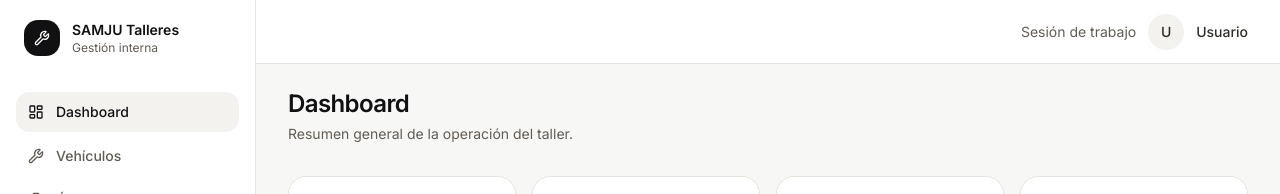
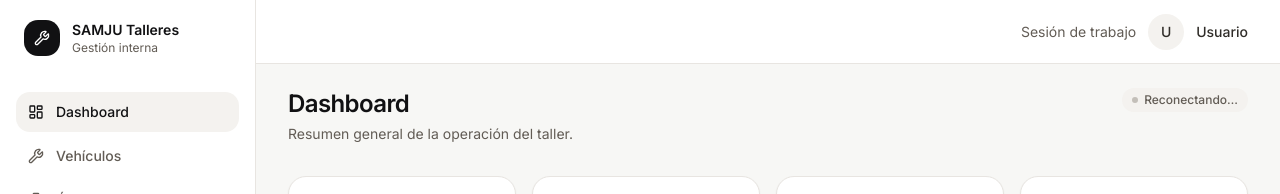
Before and after one commit to paboncito666/samju-talleres, a Next.js app in the folder samju-talleres/: page /dashboard in a window 1280 px wide. Shown: the top 194 px of the page. Built offline with nearby package versions, Linux system fonts and the light colour scheme; no server answers; the database is empty.

Commit message:
feat: integrar Supabase Realtime para actualizaciones en vivo

```diff
--- a/samju-talleres/src/app/dashboard/page.tsx
+++ b/samju-talleres/src/app/dashboard/page.tsx
@@ -14,6 +14,7 @@ import {
 import { CargaMecanicosChart } from "@/components/dashboard/CargaMecanicosChart";
 import { OrdenesPorEstadoChart } from "@/components/dashboard/OrdenesPorEstadoChart";
 import { TiempoReparacionChart } from "@/components/dashboard/TiempoReparacionChart";
+import { RealtimeRefresher } from "@/components/realtime/RealtimeRefresher";
 import {
   getCargaMecanicos,
   getOrdenesPorEstado,
@@ -73,13 +74,16 @@ export default async function DashboardPage() {
 
   return (
     <main className="mx-auto flex max-w-7xl flex-col gap-8">
-      <header>
+      <header className="flex flex-wrap items-start justify-between gap-3">
+        <div>
           <h1 className="text-2xl font-semibold tracking-tight text-ink">
             Dashboard
           </h1>
           <p className="mt-1 text-sm text-muted">
             Resumen general de la operación del taller.
           </p>
+        </div>
+        <RealtimeRefresher tables={[{ table: "ordenes_trabajo" }]} />
       </header>
 
       <section
--- a/samju-talleres/src/app/ordenes/[id]/page.tsx
+++ b/samju-talleres/src/app/ordenes/[id]/page.tsx
@@ -15,6 +15,7 @@ import { GaleriaFotos } from "@/components/ordenes/GaleriaFotos";
 import { HistorialEstados } from "@/components/ordenes/HistorialEstados";
 import { NotasInternas } from "@/components/ordenes/NotasInternas";
 import { TimelineEstados } from "@/components/ordenes/TimelineEstados";
+import { RealtimeRefresher } from "@/components/realtime/RealtimeRefresher";
 import { getOrdenById } from "@/lib/data/ordenes";
 
 interface OrdenDetallePageProps {
@@ -68,11 +69,21 @@ export default async function OrdenDetallePage({
             {orden.vehiculo.anio} · {orden.vehiculo.color ?? "Color no registrado"}
           </p>
         </div>
-        <CambiarEstadoModal
-          ordenId={orden.id}
-          estadoActual={orden.estado}
-          puedeCambiarEstado
-        />
+        <div className="flex flex-wrap items-center gap-3">
+          <RealtimeRefresher
+            ordenId={orden.id}
+            tables={[
+              { table: "ordenes_trabajo", filter: `id=eq.${orden.id}` },
+              { table: "fotos_vehiculo", filter: `orden_id=eq.${orden.id}` },
+              { table: "historial_estados", filter: `orden_id=eq.${orden.id}` },
+            ]}
+          />
+          <CambiarEstadoModal
+            ordenId={orden.id}
+            estadoActual={orden.estado}
+            puedeCambiarEstado
+          />
+        </div>
       </header>
 
       <div className="grid items-start gap-6 xl:grid-cols-[minmax(0,1fr)_340px]">
--- a/samju-talleres/src/app/vehiculos/page.tsx
+++ b/samju-talleres/src/app/vehiculos/page.tsx
@@ -4,6 +4,7 @@ import { Button, EmptyState } from "@/components/ui";
 import { FiltrosVehiculos } from "@/components/vehiculos/FiltrosVehiculos";
 import { PaginacionVehiculos } from "@/components/vehiculos/PaginacionVehiculos";
 import { TablaOrdenes } from "@/components/vehiculos/TablaOrdenes";
+import { RealtimeRefresher } from "@/components/realtime/RealtimeRefresher";
 import { ESTADOS, type EstadoOrden } from "@/lib/estados";
 import { getMecanicos, getOrdenes } from "@/lib/data/ordenes";
 
@@ -74,6 +75,8 @@ export default async function VehiculosPage({
             Busca y filtra las órdenes de trabajo del taller.
           </p>
         </div>
+        <div className="flex items-center gap-3">
+          <RealtimeRefresher tables={[{ table: "ordenes_trabajo" }]} />
           <Button
             disabled
             title="La creación de órdenes se conectará próximamente"
@@ -81,6 +84,7 @@ export default async function VehiculosPage({
           >
             Nueva orden
           </Button>
+        </div>
       </header>
 
       <FiltrosVehiculos
--- /dev/null
+++ b/samju-talleres/src/components/realtime/EstadoConexion.tsx
@@ -0,0 +1,35 @@
+"use client";
+
+import type { EstadoRealtime } from "@/hooks/useRealtimeRefresh";
+import { cn } from "@/lib/utils";
+
+export interface EstadoConexionProps {
+  estado: EstadoRealtime;
+}
+
+export function EstadoConexion({ estado }: EstadoConexionProps) {
+  if (estado === "deshabilitado") return null;
+
+  const conectado = estado === "conectado";
+
+  return (
+    <span
+      role="status"
+      className={cn(
+        "inline-flex items-center gap-1.5 rounded-full px-2.5 py-1 text-xs font-medium",
+        conectado
+          ? "bg-estado-calidad text-estado-calidad-text"
+          : "bg-surface-muted text-muted",
+      )}
+    >
+      <span
+        aria-hidden="true"
+        className={cn(
+          "size-1.5 rounded-full",
+          conectado ? "bg-estado-calidad-text" : "animate-pulse bg-gris-400",
+        )}
+      />
+      {conectado ? "En vivo" : "Reconectando…"}
+    </span>
+  );
+}
--- /dev/null
+++ b/samju-talleres/src/components/realtime/RealtimeRefresher.tsx
@@ -0,0 +1,108 @@
+"use client";
+
+import { useCallback, useEffect, useState } from "react";
+import { ESTADOS, type EstadoOrden } from "@/lib/estados";
+import { USE_MOCKS } from "@/lib/data/config";
+import {
+  useRealtimeRefresh,
+  type RealtimeTable,
+} from "@/hooks/useRealtimeRefresh";
+import { EstadoConexion } from "@/components/realtime/EstadoConexion";
+
+export interface RealtimeRefresherProps {
+  tables: RealtimeTable[];
+  filter?: string;
+  ordenId?: string;
+}
+
+const nombresEstado = new Map(
+  Object.entries(ESTADOS).map(([estado, datos]) => [estado, datos.label]),
+);
+
+function estadoDeEvento(payload: unknown): EstadoOrden | null {
+  if (
+    typeof payload !== "object" ||
+    payload === null ||
+    !("new" in payload) ||
+    typeof payload.new !== "object" ||
+    payload.new === null ||
+    !("estado" in payload.new) ||
+    typeof payload.new.estado !== "string"
+  ) {
+    return null;
+  }
+
+  return nombresEstado.has(payload.new.estado)
+    ? (payload.new.estado as EstadoOrden)
+    : null;
+}
+
+export function RealtimeRefresher({
+  tables,
+  filter,
+  ordenId,
+}: RealtimeRefresherProps) {
+  const [estadoActualizado, setEstadoActualizado] = useState<string | null>(
+    null,
+  );
+  const [tokenAviso, setTokenAviso] = useState(0);
+
+  const onChange = useCallback(
+    (tabla: string, payload: unknown) => {
+      if (tabla !== "ordenes_trabajo" || !ordenId) return;
+      const estado = estadoDeEvento(payload);
+      if (!estado) return;
+      const nombre = nombresEstado.get(estado);
+      if (!nombre) return;
+      setEstadoActualizado(`Estado actualizado a ${nombre}`);
+      setTokenAviso((token) => token + 1);
+    },
+    [ordenId],
+  );
+
+  const tablas = tables.map((table) => ({
+    ...table,
+    filter: table.filter ?? filter,
+  }));
+
+  const estado = useRealtimeRefresh({
+    tables: tablas,
+    enabled: !USE_MOCKS,
+    onChange,
+  });
+
+  return (
+    <>
+      <EstadoConexion estado={estado} />
+      {estadoActualizado && (
+        <AvisoEstadoActualizado
+          key={tokenAviso}
+          mensaje={estadoActualizado}
+          onOcultar={() => setEstadoActualizado(null)}
+        />
+      )}
+    </>
+  );
+}
+
+function AvisoEstadoActualizado({
+  mensaje,
+  onOcultar,
+}: {
+  mensaje: string;
+  onOcultar: () => void;
+}) {
+  useEffect(() => {
+    const timeout = window.setTimeout(onOcultar, 5000);
+    return () => window.clearTimeout(timeout);
+  }, [onOcultar]);
+
+  return (
+    <span
+      role="status"
+      className="inline-flex items-center rounded-full bg-estado-calidad px-2.5 py-1 text-xs font-medium text-estado-calidad-text"
+    >
+      {mensaje}
+    </span>
+  );
+}
--- /dev/null
+++ b/samju-talleres/src/hooks/useRealtimeRefresh.ts
@@ -0,0 +1,106 @@
+"use client";
+
+import { useEffect, useState } from "react";
+import { useRouter } from "next/navigation";
+import type { RealtimeChannel } from "@supabase/supabase-js";
+import { createSupabaseBrowserClient } from "@/lib/supabase/client";
+
+export interface RealtimeTable {
+  table: string;
+  filter?: string;
+}
+
+export type EstadoRealtime = "conectado" | "reconectando" | "deshabilitado";
+
+export interface UseRealtimeRefreshOptions {
+  tables: RealtimeTable[];
+  enabled?: boolean;
+  debounceMs?: number;
+  onChange?: (tabla: string, payload: unknown) => void;
+}
+
+export function useRealtimeRefresh({
+  tables,
+  enabled = true,
+  debounceMs = 300,
+  onChange,
+}: UseRealtimeRefreshOptions): EstadoRealtime {
+  const router = useRouter();
+  const [estado, setEstado] = useState<EstadoRealtime>(
+    enabled ? "reconectando" : "deshabilitado",
+  );
+  const tablesKey = tables
+    .map(({ table, filter }) => `${table}:${filter ?? ""}`)
+    .join("|");
+
+  useEffect(() => {
+    if (!enabled) {
+      return;
+    }
+
+    let activo = true;
+    let refresco: ReturnType<typeof setTimeout> | undefined;
+    let canal: RealtimeChannel | undefined;
+
+    try {
+      const supabase = createSupabaseBrowserClient();
+      canal = supabase.channel(
+        `realtime-refresh-${crypto.randomUUID()}`,
+      );
+
+      for (const { table, filter } of tables) {
+        canal.on(
+          "postgres_changes",
+          {
+            event: "*",
+            schema: "public",
+            table,
+            ...(filter ? { filter } : {}),
+          },
+          (payload) => {
+            if (!activo) return;
+            onChange?.(table, payload);
+            if (refresco) clearTimeout(refresco);
+            refresco = setTimeout(() => {
+              if (activo) router.refresh();
+            }, debounceMs);
+          },
+        );
+      }
+
+      canal.subscribe((status, error) => {
+        if (!activo) return;
+        if (status === "SUBSCRIBED") {
+          setEstado("conectado");
+          return;
+        }
+        if (status === "CHANNEL_ERROR" || status === "TIMED_OUT") {
+          console.error("Error en la suscripción de Supabase Realtime:", error);
+        }
+        setEstado("reconectando");
+      });
+    } catch (error) {
+      console.error("No se pudo iniciar Supabase Realtime:", error);
+    }
+
+    return () => {
+      activo = false;
+      if (refresco) clearTimeout(refresco);
+      if (canal) {
+        try {
+          void createSupabaseBrowserClient()
+            .removeChannel(canal)
+            .catch((error: unknown) => {
+              console.error("No se pudo limpiar el canal Realtime:", error);
+            });
+        } catch (error) {
+          console.error("No se pudo limpiar el canal Realtime:", error);
+        }
+      }
+    };
+    // La clave estableiza las suscripciones al contenido de tablas y filtros.
+    // eslint-disable-next-line react-hooks/exhaustive-deps
+  }, [enabled, tablesKey, debounceMs, router, onChange]);
+
+  return enabled ? estado : "deshabilitado";
+}
```
Lines whose indentation alone changed are shown as unchanged.
